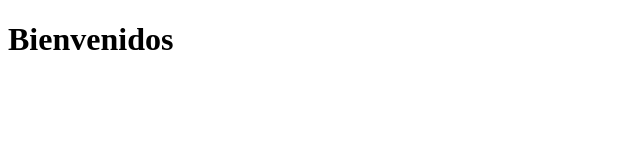
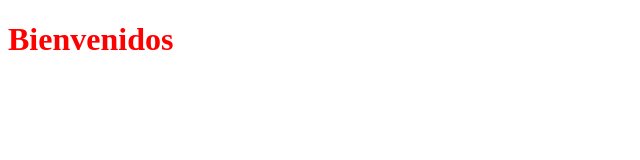
Before and after one commit to LCaseRossi/Proyecto-Final-PNT2, a plain HTML site: page index.html in a window 1280 px wide. Shown: the whole page, without its empty margins (0-640 px from the left). Drawn offline with Linux system fonts and the light colour scheme.

Commit message:
modificacion html y agregado de css

```diff
--- a/index.html
+++ b/index.html
@@ -4,9 +4,14 @@
     <meta charset="UTF-8">
     <meta http-equiv="X-UA-Compatible" content="IE=edge">
     <meta name="viewport" content="width=device-width, initial-scale=1.0">
+    <link rel="stylesheet" href="style.css">
     <title>Proyecto Final PNT 2</title>
+
 </head>
 <body>
-    <h1>Bienvenidos</h1>
+
+  <h1 class="title">Bienvenidos</h1>
+
+
 </body>
 </html>
--- /dev/null
+++ b/style.css
@@ -0,0 +1,3 @@
+.title {
+    color: red;
+  }
```
